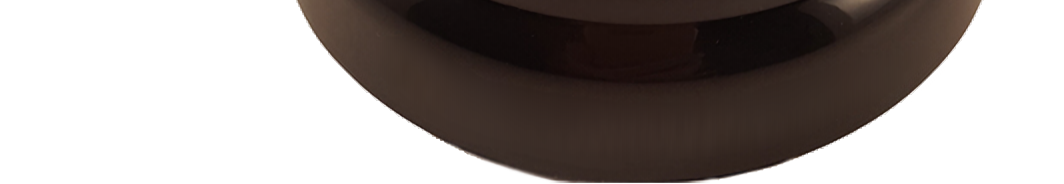
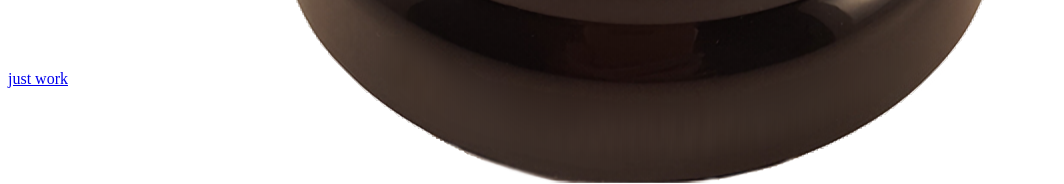
Before and after one commit to lumpfriend/yoydid.github.io, a plain HTML site: page index.html in a window 1280 px wide. Shown: the part 598-782 px from the top of the page, without its empty margins (0-1064 px from the left). Drawn offline with Linux system fonts and the light colour scheme.

Commit message:
help i havent done html in year

```diff
--- a/index.html
+++ b/index.html
@@ -17,6 +17,6 @@
   </head>
 <body>
   <div id="replace"><img src="bigredbutton.png" onclick="replace()"/></div>
-  <p style="color:black;text-align:center;"><a href="secretsquirrel/index.html">click me</a></p>
+  <p><a href="secretsquirrel/index.html">just work</a></p>
 </body>
 </html>
```
